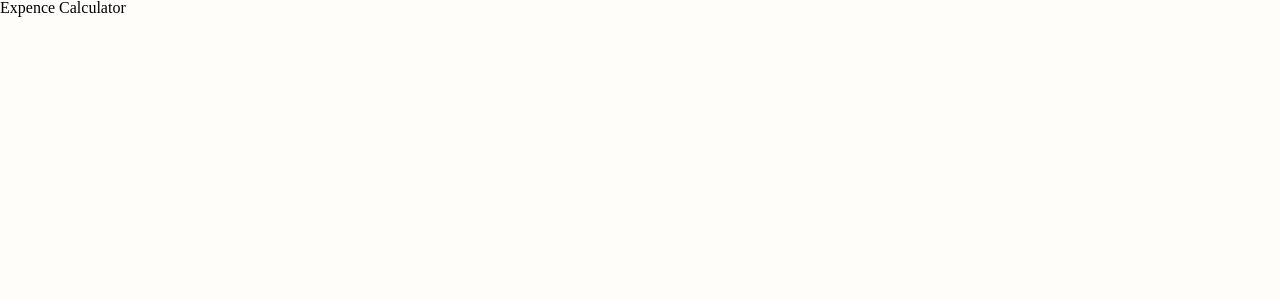
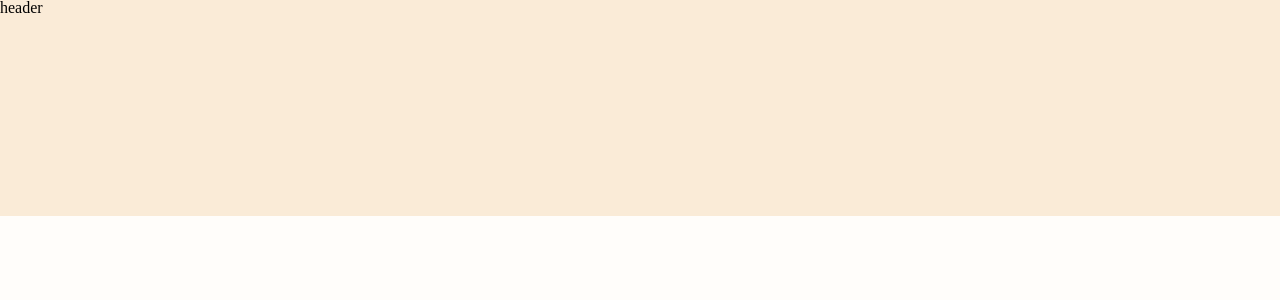
Before and after one commit to bircankut/expense-calculator, a React (Vite) app: page / in a window 1280 px wide. Shown: the top 300 px of the page. Built offline with nearby package versions, Linux system fonts and the light colour scheme.

Commit message:
feat: added header section

```diff
--- a/src/App.tsx
+++ b/src/App.tsx
@@ -1,11 +1,11 @@
 import './App.css'
+import { Header } from '../src/components/header/header'
 
 function App() {
   return (
     <div className='main'>
-      Expence Calculator
+      <Header/>
       </div>
   )
 }
-
 export default App
--- /dev/null
+++ b/src/components/header/header.module.css
@@ -0,0 +1,4 @@
+.headerBox {
+    height: 27vh;
+    background-color: antiquewhite;
+}
--- /dev/null
+++ b/src/components/header/header.tsx
@@ -0,0 +1,12 @@
+import { FC } from 'react'
+import style from '../header/header.module.css'
+
+interface HeaderProps {
+
+}
+
+const Header: FC<HeaderProps> = ({}) => {
+  return <div className={style.headerBox}>header</div>
+}
+
+export { Header }
```
